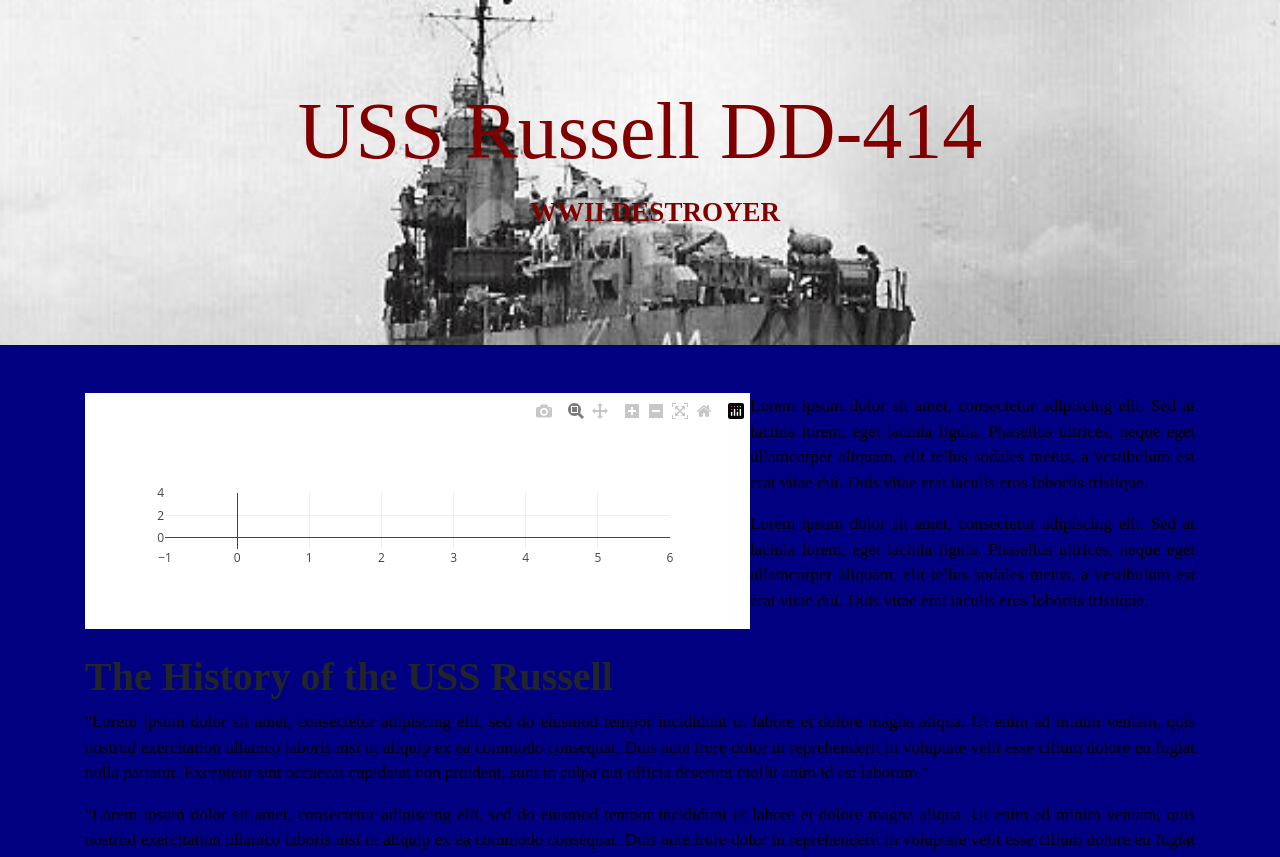
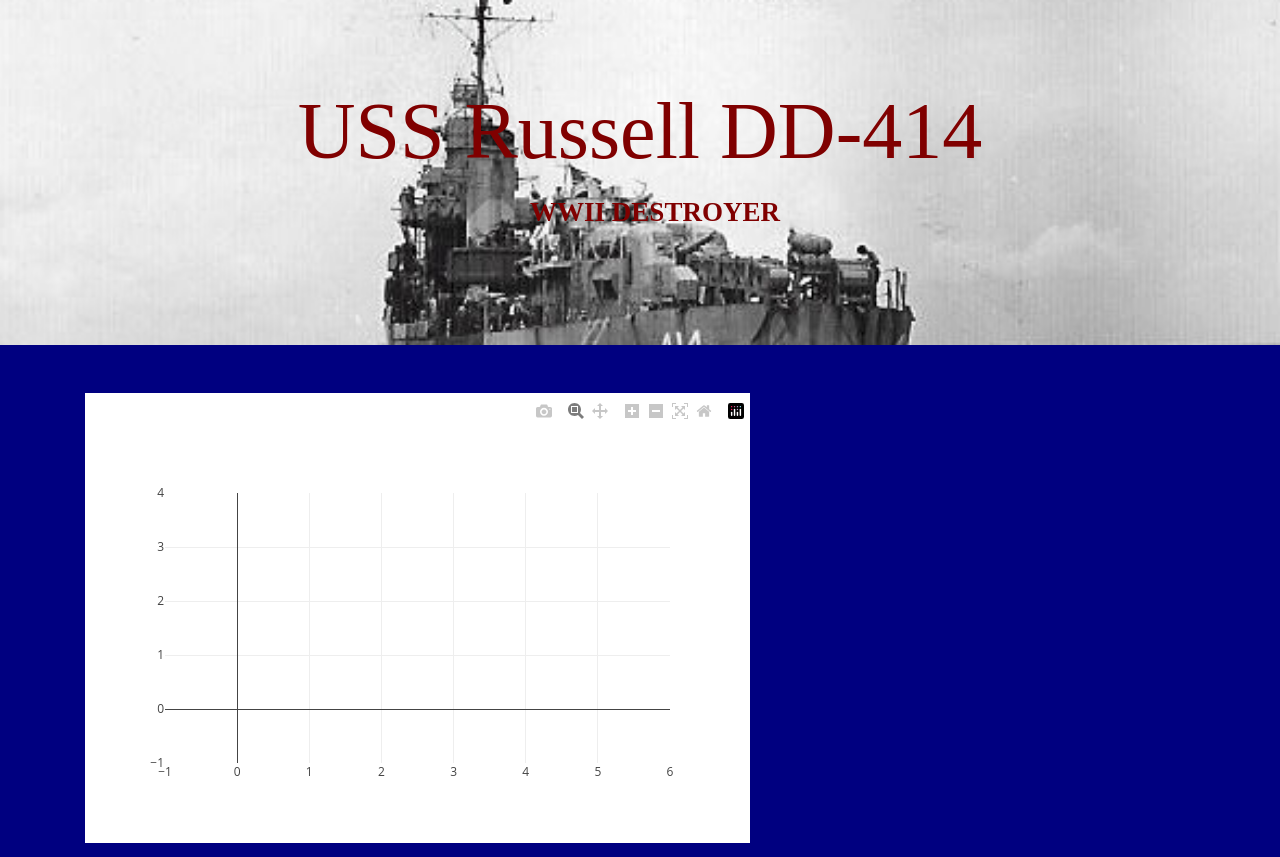
Before and after one commit to DMVance/USS-Russell-DD-414-WWII-App, a Flask app: template templates/index.html in a window 1280 px wide. Shown: the top 857 px of the page. Run offline with Flask 2, Linux system fonts and the light colour scheme; the template is opened without the code that fills it, so the values that code supplies are empty; parts of the project's set-up code (start-up, migrations or seed data) failed here and were passed over; some libraries are stand-ins or nearby versions; some web fonts are replaced.

Commit message:
delete paragraphs at top of page

```diff
--- a/templates/index.html
+++ b/templates/index.html
@@ -8,10 +8,6 @@
     <!-- introduction -->
     <div class="row">
         <div class="col-md-7" id="russ-plot"></div>
-        <div class="col-md-5 main-summary">
-            <p>Lorem ipsum dolor sit amet, consectetur adipiscing elit. Sed at lacinia lorem, eget lacinia ligula. Phasellus ultrices, neque eget ullamcorper aliquam, elit tellus sodales metus, a vestibulum est erat vitae dui. Duis vitae erat iaculis eros lobortis tristique.</p>
-            <p>Lorem ipsum dolor sit amet, consectetur adipiscing elit. Sed at lacinia lorem, eget lacinia ligula. Phasellus ultrices, neque eget ullamcorper aliquam, elit tellus sodales metus, a vestibulum est erat vitae dui. Duis vitae erat iaculis eros lobortis tristique.</p>
-        </div>
     </div>
 
     <!-- more info -->
```
